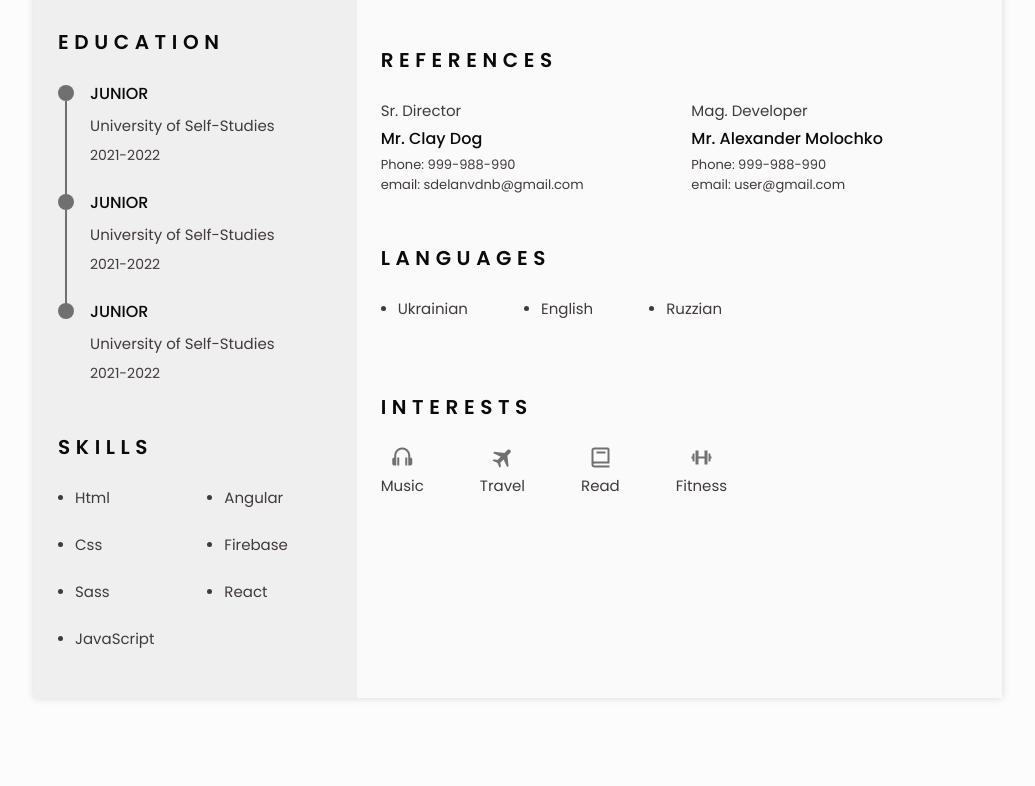
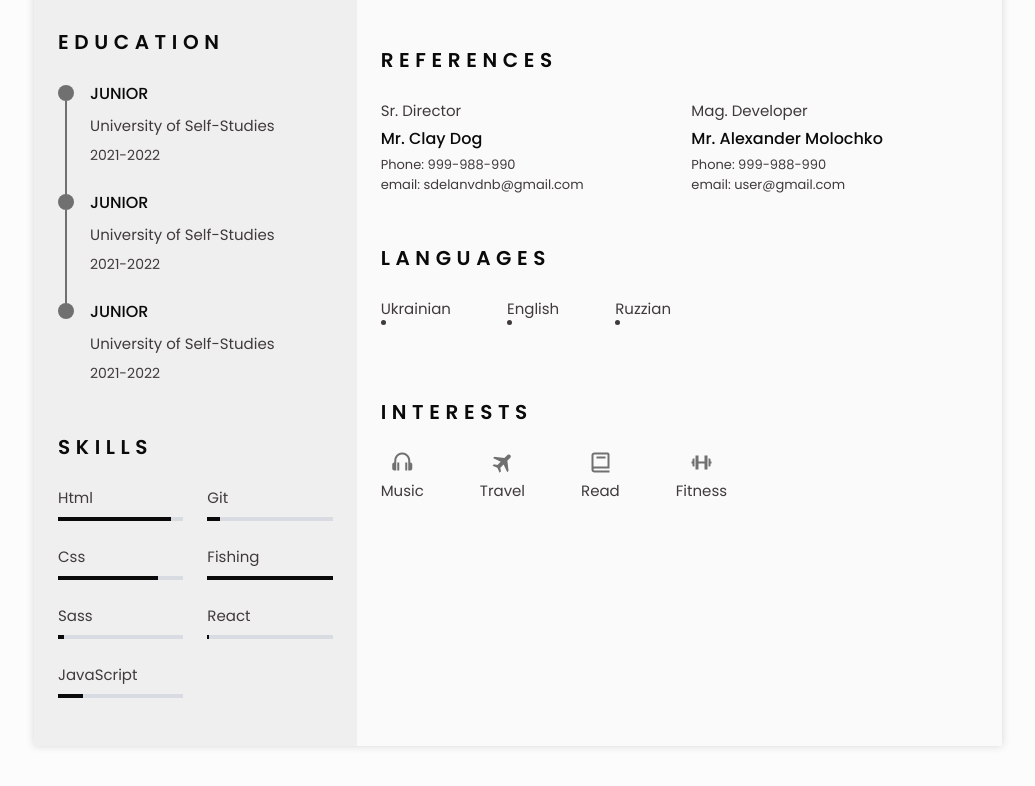
Before and after one commit to GabrielMaksimovich/cv-account, a plain HTML site: page index.html in a window 1280 px wide. Shown: the part 915-1701 px from the top of the page, without its empty margins (122-1157 px from the left). Before the commit the page ends 1661 px from the top, so only its background shows below. Drawn offline with nearby package versions, Linux system fonts and the light colour scheme.

Commit message:
languages circle, but looks like sh*t

```diff
--- a/css/style.css
+++ b/css/style.css
@@ -482,14 +482,49 @@ img {
   gap: 0;
 }
 
+/* Change position of the elements(to left instead of center) */
 .skills__name,
 .languages__name {
   display: flex;
+  flex-direction: column;
+  align-items: left;
+  margin-bottom: var(--mb-3);
+}
+/* .languages__name {
+  display: flex;
   align-items: center;
   margin-bottom: var(--mb-3);
+} */
+
+/* Add line instead of a circle */
+
+.skills__line {
+  position: relative;
+  display: block;
+  width: 100%;
+  height: 4px;
+  background: #d8dbe2;
+  /* border-radius: 50%; */
+  /* margin-right: 0.75rem; */
+  margin-top: var(--mb-1);
 }
 
-.skills__circle,
+.skills__progress {
+  position: absolute;
+  top: 0;
+  left: 0;
+  height: 100%;
+
+  background-color: #0b0a0a;
+}
+/* .skills__data ul li span .skills__line {
+  position: relative;
+  display: block;
+  width: 100%;
+  height: 4px;
+  background: #d8dbe2;
+} */
+
 .languages__circle {
   display: inline-block;
   width: 5px;
--- a/index.html
+++ b/index.html
@@ -184,28 +184,42 @@
            <div class="skills__content bd-grid">
              <ul class="skills__data">
                <li class="skills__name">
-                 <span class="skills__circle"></span> Html
+                Html <span class="skills__line">
+                  <div class="skills__progress" style="width: 90%;"></div>
+                </span>
                </li>
                <li class="skills__name">
-                <span class="skills__circle"></span> Css
+                Css <span class="skills__line">
+                  <div class="skills__progress" style="width: 80%;"></div>
+                </span>
               </li>
               <li class="skills__name">
-                <span class="skills__circle"></span> Sass
+                Sass <span class="skills__line">
+                  <div class="skills__progress" style="width: 5%;"></div>
+                </span>
               </li>
               <li class="skills__name">
-                <span class="skills__circle"></span> JavaScript
+                JavaScript <span class="skills__line">
+                  <div class="skills__progress" style="width: 20%;"></div>
+                </span>
               </li>
              </ul>
 
              <ul class="skills__data">
               <li class="skills__name">
-                <span class="skills__circle"></span> Angular
+                Git <span class="skills__line">
+                  <div class="skills__progress" style="width: 10%;"></div>
+                </span>
               </li>
               <li class="skills__name">
-               <span class="skills__circle"></span> Firebase
+                Fishing <span class="skills__line">
+                  <div class="skills__progress" style="width: 100%;"></div>
+                </span>
              </li>
              <li class="skills__name">
-               <span class="skills__circle"></span> React
+                React <span class="skills__line">
+                  <div class="skills__progress" style="width: 1%;"></div>
+                </span>
              </li>
             </ul>
            </div>
@@ -281,7 +295,7 @@
           </div>
         </section>
 
-        <!-- ========== CERTIFICATES ========== -->
+        <!-- ========== REFERENCES ========== -->
         <section class="references section" id="references">
           <h2 class="section-title">References</h2>
 
@@ -313,15 +327,15 @@
            <div class="languages__container">
              <ul class="languages__content bd-grid">
                <li class="languages__name">
-                 <span class="languages__circle"></span> Ukrainian
+                 Ukrainian <span class="languages__circle"></span>
                </li>
 
                <li class="languages__name">
-                <span class="languages__circle"></span> English
+                 English <span class="languages__circle"></span>
               </li>
 
               <li class="languages__name">
-                <span class="languages__circle"></span> Ruzzian
+                 Ruzzian <span class="languages__circle"></span>
               </li>
              </ul>
            </div>
```
